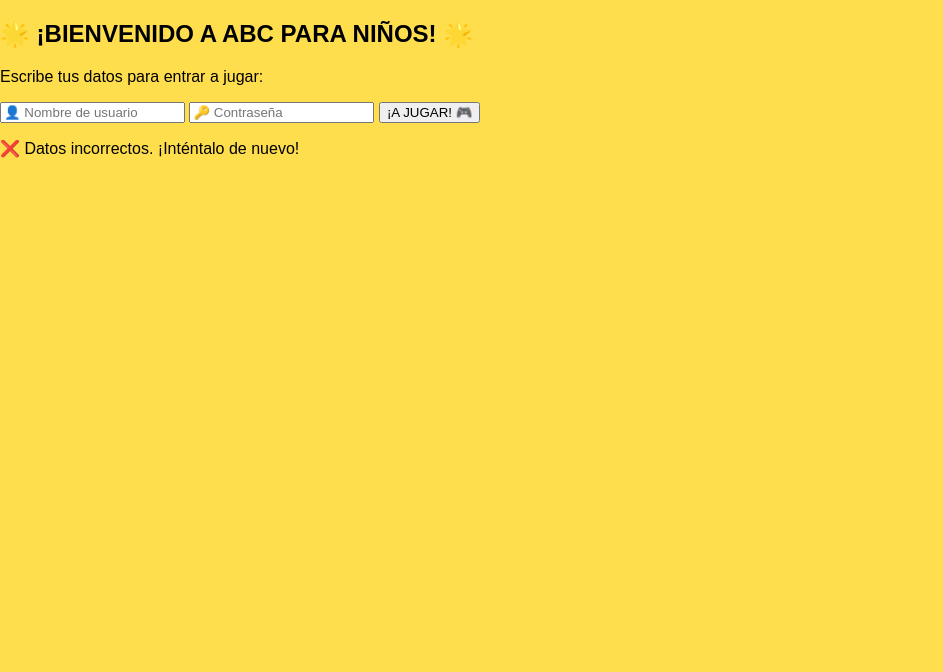
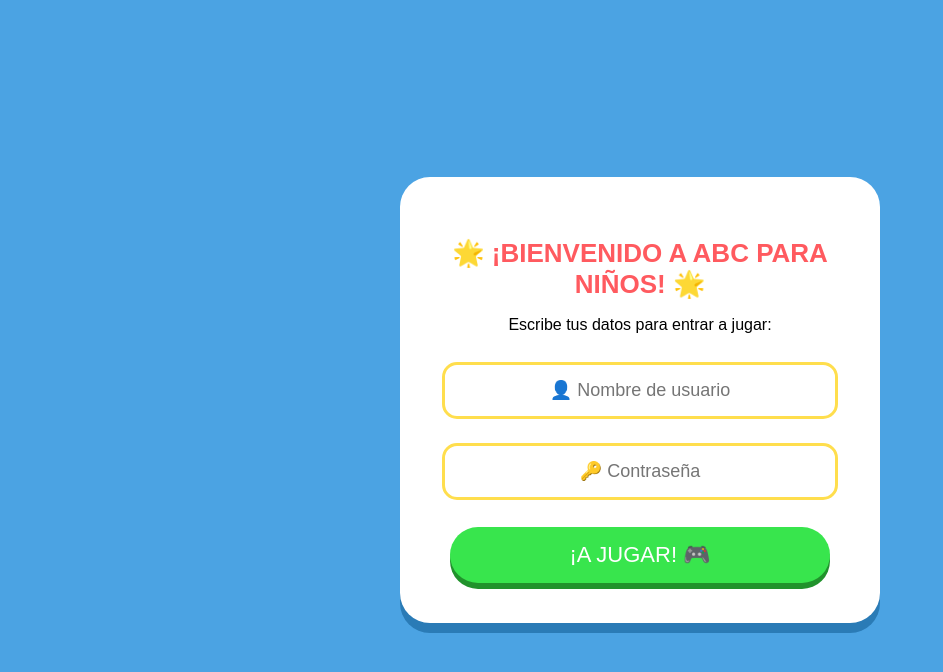
Before and after one commit to abcparakids32/abcparani-os, a plain HTML site: page index.html in a window 1280 px wide. Shown: the whole page, without its empty margins (0-943 px from the left). Drawn offline with Linux system fonts and the light colour scheme.

Commit message:
Update estilos.css

```diff
--- a/estilos.css
+++ b/estilos.css
@@ -113,3 +113,68 @@ body {
     from { transform: scale(1); }
     to { transform: scale(1.05); }
 }
+/* --- ESTILOS PARA EL INICIO DE SESIÓN --- */
+.login-contenedor {
+    position: fixed;
+    top: 0;
+    left: 0;
+    width: 100%;
+    height: 100%;
+    background-color: #4BA3E3; /* Fondo azul divertido */
+    display: flex;
+    align-items: center;
+    justify-content: center;
+    z-index: 9999;
+}
+
+.login-tarjeta {
+    background-color: white;
+    padding: 40px;
+    border-radius: 30px;
+    box-shadow: 0px 10px 0px #2A7BB6;
+    text-align: center;
+    width: 85%;
+    max-width: 400px;
+}
+
+.login-tarjeta h2 {
+    color: #FF5A5F;
+    margin-bottom: 5px;
+    font-size: 26px;
+}
+
+.login-tarjeta input {
+    width: 90%;
+    padding: 15px;
+    margin: 12px 0;
+    border: 3px solid #FFDE4D;
+    border-radius: 15px;
+    font-size: 18px;
+    outline: none;
+    text-align: center;
+}
+
+.btn-entrar {
+    background-color: #38E54D;
+    color: white;
+    border: none;
+    padding: 15px 40px;
+    font-size: 22px;
+    border-radius: 50px;
+    cursor: pointer;
+    box-shadow: 0px 6px 0px #21922C;
+    margin-top: 15px;
+    width: 95%;
+}
+
+.btn-entrar:active {
+    transform: translateY(4px);
+    box-shadow: 0px 2px 0px #21922C;
+}
+
+.error-oculto {
+    display: none;
+    color: #FF5A5F;
+    font-weight: bold;
+    margin-top: 15px;
+}
```
